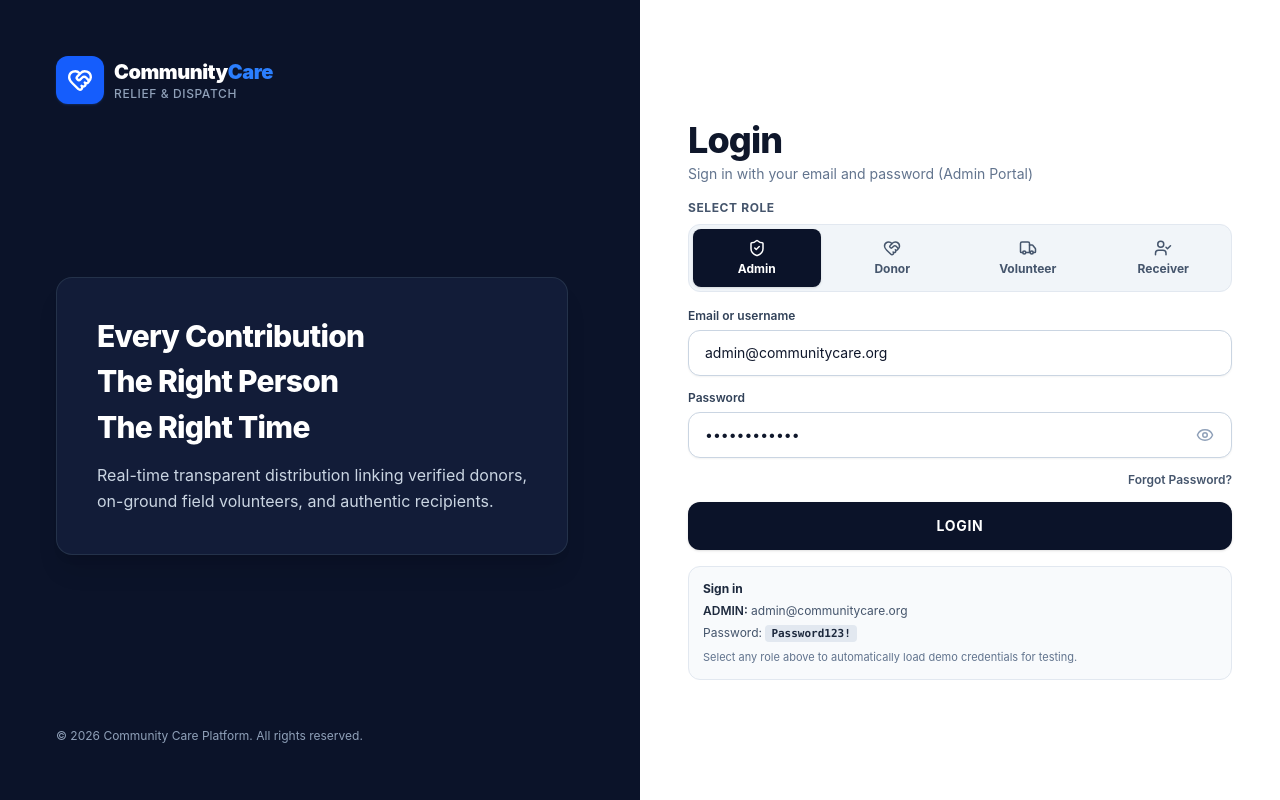
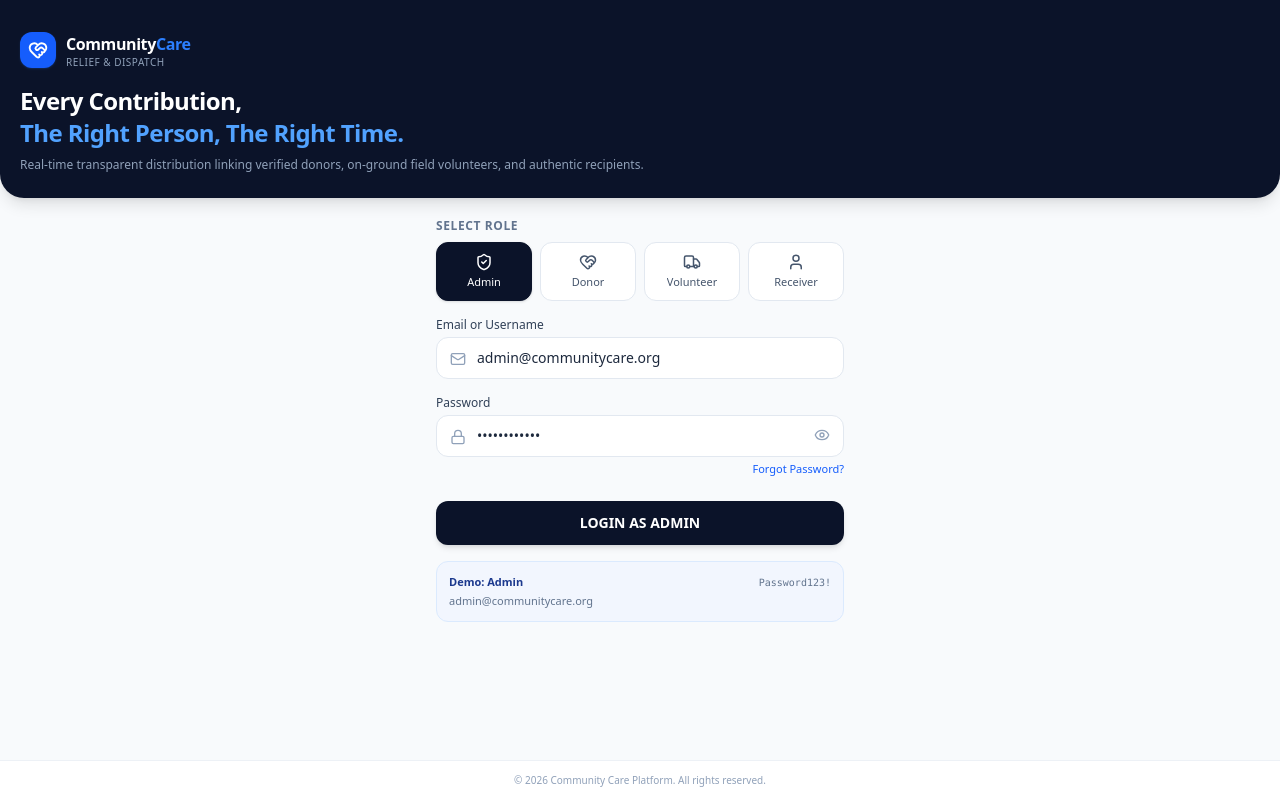
Before and after one commit to Victorywar/community-care, a React (Vite) app: page / in a window 1280 px wide. Built offline with nearby package versions, Linux system fonts and the light colour scheme.

Commit message:
Update Login.jsx

```diff
--- a/src/pages/Login.jsx
+++ b/src/pages/Login.jsx
@@ -1,235 +1,154 @@
 import React, { useState } from 'react';
-import {
-  HeartHandshake,
-  ShieldCheck,
-  Truck,
-  UserCheck,
-  Eye,
-  EyeOff,
-  AlertCircle
-} from 'lucide-react';
-import { useAuth, DEMO_CREDENTIALS } from '../context/AuthContext';
 import Logo from '../components/common/Logo';
+import { ShieldCheck, HeartHandshake, Truck, User, Eye, EyeOff, Lock, Mail } from 'lucide-react';
 
-export default function Login() {
-  const { login } = useAuth();
+export default function Login({ onLogin }) {
+  const [role, setRole] = useState('admin');
+  const [email, setEmail] = useState('admin@communitycare.org');
+  const [password, setPassword] = useState('Password123!');
+  const [showPassword, setShowPassword] = useState(false);
 
-  const [role, setRole] = useState('ADMIN');
-  const [email, setEmail] = useState(DEMO_CREDENTIALS.ADMIN.email);
-  const [password, setPassword] = useState(DEMO_CREDENTIALS.ADMIN.password);
-  const [showPassword, setShowPassword] = useState(false);
-  const [error, setError] = useState('');
-  const [submitting, setSubmitting] = useState(false);
+  const roles = [
+    { id: 'admin', label: 'Admin', icon: ShieldCheck, email: 'admin@communitycare.org' },
+    { id: 'donor', label: 'Donor', icon: HeartHandshake, email: 'donor@communitycare.org' },
+    { id: 'volunteer', label: 'Volunteer', icon: Truck, email: 'volunteer@communitycare.org' },
+    { id: 'receiver', label: 'Receiver', icon: User, email: 'receiver@communitycare.org' },
+  ];
 
-  const handleSelectRole = (selectedRole) => {
-    setRole(selectedRole);
-    setEmail(DEMO_CREDENTIALS[selectedRole].email);
-    setPassword(DEMO_CREDENTIALS[selectedRole].password);
-    setError('');
+  const handleRoleChange = (selectedRole) => {
+    setRole(selectedRole.id);
+    setEmail(selectedRole.email);
   };
 
-  const handleSubmit = async (e) => {
+  const handleSubmit = (e) => {
     e.preventDefault();
-    setError('');
-    setSubmitting(true);
-
-    try {
-      const result = await login(email, password, role);
-      if (!result.success) {
-        setError(result.message);
-      }
-    } catch (err) {
-      setError('An error occurred during authentication. Try again.');
-    } finally {
-      setSubmitting(false);
+    if (onLogin) {
+      onLogin({ role, email });
     }
   };
 
   return (
-    <div className="h-screen w-full flex flex-col md:flex-row font-sans bg-white overflow-hidden">
-
-      {/* ========================================================
-          LEFT PANEL: Dark Navy Blue Branding (50% Width)
-          ======================================================== */}
-      <div className="w-full md:w-1/2 bg-[#0b1329] text-white flex flex-col justify-between p-8 lg:p-14 select-none h-full">
-        <div>
-          <Logo size="lg" inverted={true} showText={true} />
+    <div className="min-h-screen bg-slate-50 flex flex-col justify-between">
+      {/* Top Mobile Header & Branding */}
+      <div className="bg-[#0b1329] text-white px-5 pt-8 pb-6 rounded-b-3xl shadow-lg">
+        <div className="flex items-center justify-between mb-4">
+          <Logo size="md" inverted={true} />
         </div>
 
-        <div className="my-auto">
-          <div className="bg-[#121c38] border border-slate-700/60 rounded-2xl p-8 lg:p-10 max-w-lg shadow-xl">
-            <h2 className="text-2xl lg:text-3xl font-extrabold tracking-tight text-white leading-tight space-y-2">
-              <span className="block">Every Contribution</span>
-              <span className="block">The Right Person</span>
-              <span className="block">The Right Time</span>
-            </h2>
-            <p className="mt-4 text-sm lg:text-base text-slate-300 leading-relaxed font-normal">
-              Real-time transparent distribution linking verified donors, on-ground field volunteers, and authentic recipients.
-            </p>
-          </div>
-        </div>
-
-        <div className="text-xs text-slate-400">
-          © {new Date().getFullYear()} Community Care Platform. All rights reserved.
+        {/* Compact Hero on Mobile */}
+        <div className="mt-2">
+          <h1 className="text-xl sm:text-2xl font-bold tracking-tight text-white">
+            Every Contribution, <br />
+            <span className="text-blue-400">The Right Person, The Right Time.</span>
+          </h1>
+          <p className="text-slate-400 text-xs mt-1.5 leading-relaxed hidden sm:block">
+            Real-time transparent distribution linking verified donors, on-ground field volunteers, and authentic recipients.
+          </p>
         </div>
       </div>
 
-      {/* ========================================================
-          RIGHT PANEL: Large Form Filling White Space Properly
-          ======================================================== */}
-      <div className="w-full md:w-1/2 bg-white flex flex-col justify-center px-6 sm:px-10 lg:px-12 py-6 h-full overflow-hidden">
-        <div className="w-full max-w-xl mx-auto space-y-4">
-
-          {/* Header */}
+      {/* Main Form Body */}
+      <div className="flex-1 px-5 py-5 max-w-md w-full mx-auto">
+        <form onSubmit={handleSubmit} className="space-y-4">
+          {/* Role Selector Tabs */}
           <div>
-            <h2 className="text-3xl lg:text-4xl font-extrabold text-slate-900 tracking-tight">
-              Login
-            </h2>
-            <p className="text-sm text-slate-500 mt-1">
-              Sign in with your email and password ({role.charAt(0) + role.slice(1).toLowerCase()} Portal)
-            </p>
+            <label className="text-xs font-semibold uppercase tracking-wider text-slate-500 block mb-2">
+              Select Role
+            </label>
+            <div className="grid grid-cols-4 gap-2">
+              {roles.map((item) => {
+                const Icon = item.icon;
+                const isActive = role === item.id;
+                return (
+                  <button
+                    key={item.id}
+                    type="button"
+                    onClick={() => handleRoleChange(item)}
+                    className={`flex flex-col items-center justify-center py-2.5 px-1 rounded-xl border text-xs font-medium transition-all ${
+                      isActive
+                        ? 'bg-[#0b1329] text-white border-[#0b1329] shadow-sm'
+                        : 'bg-white text-slate-600 border-slate-200 hover:bg-slate-100'
+                    }`}
+                  >
+                    <Icon size={18} className="mb-1 shrink-0" />
+                    <span className="truncate text-[11px]">{item.label}</span>
+                  </button>
+                );
+              })}
+            </div>
           </div>
 
-          {/* Role Switching Selector Tabs */}
+          {/* Email / Username */}
           <div>
-            <label className="block text-xs font-bold uppercase tracking-wider text-slate-600 mb-2">
-              Select Role
+            <label className="text-xs font-medium text-slate-700 block mb-1">
+              Email or Username
             </label>
-            <div className="grid grid-cols-4 gap-2 bg-slate-100 p-1 rounded-xl border border-slate-200">
+            <div className="relative">
+              <Mail size={16} className="absolute left-3.5 top-3.5 text-slate-400" />
+              <input
+                type="text"
+                value={email}
+                onChange={(e) => setEmail(e.target.value)}
+                className="w-full pl-10 pr-3.5 py-2.5 bg-white border border-slate-200 rounded-xl text-sm focus:outline-none focus:ring-2 focus:ring-blue-500 text-slate-800"
+                placeholder="Enter email"
+                required
+              />
+            </div>
+          </div>
+
+          {/* Password */}
+          <div>
+            <label className="text-xs font-medium text-slate-700 block mb-1">
+              Password
+            </label>
+            <div className="relative">
+              <Lock size={16} className="absolute left-3.5 top-3.5 text-slate-400" />
+              <input
+                type={showPassword ? 'text' : 'password'}
+                value={password}
+                onChange={(e) => setPassword(e.target.value)}
+                className="w-full pl-10 pr-10 py-2.5 bg-white border border-slate-200 rounded-xl text-sm focus:outline-none focus:ring-2 focus:ring-blue-500 text-slate-800"
+                placeholder="Enter password"
+                required
+              />
               <button
                 type="button"
-                onClick={() => handleSelectRole('ADMIN')}
-                className={`flex flex-col items-center justify-center py-2.5 px-2 rounded-lg text-xs font-bold transition-all cursor-pointer ${
-                  role === 'ADMIN'
-                    ? 'bg-[#0b1329] text-white shadow-sm'
-                    : 'text-slate-600 hover:text-slate-900 hover:bg-slate-200/50'
-                }`}
+                onClick={() => setShowPassword(!showPassword)}
+                className="absolute right-3.5 top-3 text-slate-400 hover:text-slate-600"
               >
-                <ShieldCheck size={18} className="mb-1" />
-                <span>Admin</span>
+                {showPassword ? <EyeOff size={16} /> : <Eye size={16} />}
               </button>
-
-              <button
-                type="button"
-                onClick={() => handleSelectRole('DONOR')}
-                className={`flex flex-col items-center justify-center py-2.5 px-2 rounded-lg text-xs font-bold transition-all cursor-pointer ${
-                  role === 'DONOR'
-                    ? 'bg-[#0b1329] text-white shadow-sm'
-                    : 'text-slate-600 hover:text-slate-900 hover:bg-slate-200/50'
-                }`}
-              >
-                <HeartHandshake size={18} className="mb-1" />
-                <span>Donor</span>
-              </button>
-
-              <button
-                type="button"
-                onClick={() => handleSelectRole('VOLUNTEER')}
-                className={`flex flex-col items-center justify-center py-2.5 px-2 rounded-lg text-xs font-bold transition-all cursor-pointer ${
-                  role === 'VOLUNTEER'
-                    ? 'bg-[#0b1329] text-white shadow-sm'
-                    : 'text-slate-600 hover:text-slate-900 hover:bg-slate-200/50'
-                }`}
-              >
-                <Truck size={18} className="mb-1" />
-                <span>Volunteer</span>
-              </button>
-
-              <button
-                type="button"
-                onClick={() => handleSelectRole('RECEIVER')}
-                className={`flex flex-col items-center justify-center py-2.5 px-2 rounded-lg text-xs font-bold transition-all cursor-pointer ${
-                  role === 'RECEIVER'
-                    ? 'bg-[#0b1329] text-white shadow-sm'
-                    : 'text-slate-600 hover:text-slate-900 hover:bg-slate-200/50'
-                }`}
-              >
-                <UserCheck size={18} className="mb-1" />
-                <span>Receiver</span>
+            </div>
+            <div className="flex justify-end mt-1">
+              <button type="button" className="text-[11px] text-blue-600 font-medium hover:underline">
+                Forgot Password?
               </button>
             </div>
           </div>
 
-          {/* Error Banner */}
-          {error && (
-            <div className="p-3 rounded-lg bg-rose-50 border border-rose-200 flex items-center gap-2.5 text-xs text-rose-700">
-              <AlertCircle size={16} className="shrink-0 text-rose-600" />
-              <span>{error}</span>
-            </div>
-          )}
+          {/* Submit Button */}
+          <button
+            type="submit"
+            className="w-full py-3 bg-[#0b1329] hover:bg-slate-900 text-white font-semibold rounded-xl text-sm transition-all shadow-md active:scale-[0.99] mt-2"
+          >
+            LOGIN AS {role.toUpperCase()}
+          </button>
+        </form>
 
-          {/* Form with Wider Inputs */}
-          <form className="space-y-3.5" onSubmit={handleSubmit}>
-            <div>
-              <label className="block text-xs font-semibold text-slate-700 mb-1.5">
-                Email or username
-              </label>
-              <input
-                type="email"
-                required
-                value={email}
-                onChange={(e) => setEmail(e.target.value)}
-                placeholder="Enter email or username"
-                className="w-full px-4 py-3 bg-white border border-slate-300 rounded-xl text-sm text-slate-900 placeholder-slate-400 focus:outline-none focus:ring-2 focus:ring-blue-600/20 focus:border-blue-600 transition-all shadow-xs"
-              />
-            </div>
-
-            <div>
-              <label className="block text-xs font-semibold text-slate-700 mb-1.5">
-                Password
-              </label>
-              <div className="relative">
-                <input
-                  type={showPassword ? 'text' : 'password'}
-                  required
-                  value={password}
-                  onChange={(e) => setPassword(e.target.value)}
-                  placeholder="Enter password"
-                  className="w-full px-4 pr-11 py-3 bg-white border border-slate-300 rounded-xl text-sm text-slate-900 placeholder-slate-400 focus:outline-none focus:ring-2 focus:ring-blue-600/20 focus:border-blue-600 transition-all shadow-xs"
-                />
-                <button
-                  type="button"
-                  onClick={() => setShowPassword(!showPassword)}
-                  className="absolute right-3.5 top-1/2 -translate-y-1/2 text-slate-400 hover:text-slate-600 p-1 cursor-pointer"
-                >
-                  {showPassword ? <EyeOff size={18} /> : <Eye size={18} />}
-                </button>
-              </div>
-            </div>
-
-            <div className="flex justify-end">
-              <a href="#forgot" className="text-xs font-semibold text-slate-600 hover:text-blue-600 transition-colors">
-                Forgot Password?
-              </a>
-            </div>
-
-            {/* Solid Dark Navy Button */}
-            <button
-              type="submit"
-              disabled={submitting}
-              className="w-full py-3.5 px-6 rounded-xl bg-[#0b1329] hover:bg-[#152244] text-white text-sm font-bold uppercase tracking-wider shadow-sm transition-all cursor-pointer disabled:opacity-60"
-            >
-              {submitting ? 'LOGGING IN...' : 'LOGIN'}
-            </button>
-          </form>
-
-          {/* Quick Sign In Helper Box */}
-          <div className="p-3.5 rounded-xl bg-slate-50 border border-slate-200 text-xs text-slate-600 space-y-1.5">
-            <p className="font-bold text-slate-800 text-xs">Sign in</p>
-            <p className="text-slate-600 text-xs truncate">
-              <span className="font-semibold text-slate-800">{role}:</span> {email}
-            </p>
-            <p className="text-slate-600 text-xs">
-              Password: <code className="bg-slate-200 px-1.5 py-0.5 rounded text-slate-800 font-mono text-[11px] font-semibold">Password123!</code>
-            </p>
-            <p className="text-[11px] text-slate-500 pt-0.5">
-              Select any role above to automatically load demo credentials for testing.
-            </p>
+        {/* Demo Credentials Quick Switcher Banner */}
+        <div className="mt-4 p-3 bg-blue-50/70 border border-blue-100 rounded-xl text-[11px] text-slate-600">
+          <div className="flex justify-between items-center">
+            <span className="font-semibold text-blue-900 capitalize">Demo: {role}</span>
+            <span className="text-slate-500 font-mono text-[10px]">Password123!</span>
           </div>
-
+          <span className="block text-slate-500 truncate mt-0.5">{email}</span>
         </div>
       </div>
 
+      {/* Footer */}
+      <div className="py-3 text-center text-[10px] text-slate-400 border-t border-slate-200/60 bg-white">
+        © 2026 Community Care Platform. All rights reserved.
+      </div>
     </div>
   );
 }
```
